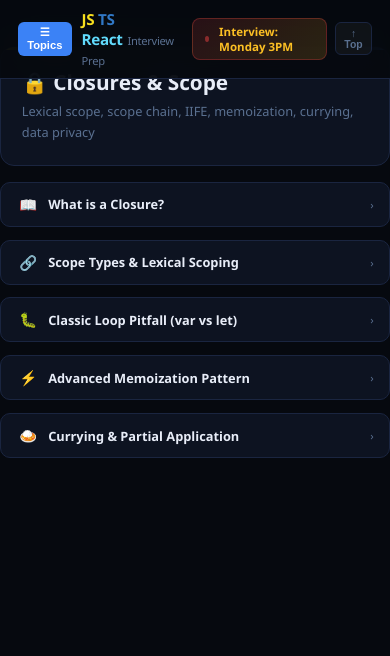
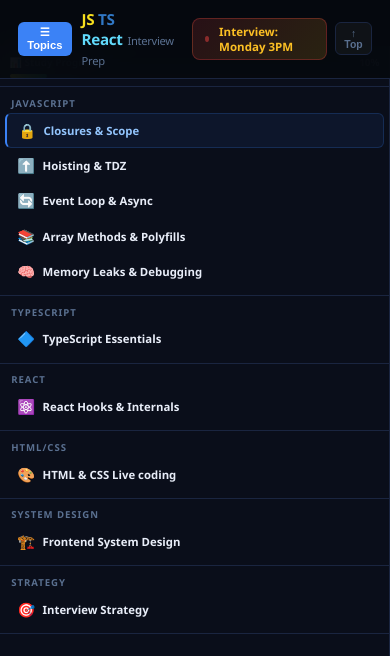
Before and after one commit to sssatendra/guide, a plain HTML site: page outputs/interview-prep.html in a window 390 px wide. Both pictures are taken after a click on the button "☰ Topics". Shown: the top 656 px of the page. Drawn offline with Linux system fonts and the light colour scheme.

Commit message:
feat: implement automated interview preparation study guide generation system with interactive HTML dashboard

```diff
--- a/outputs/interview-prep.html
+++ b/outputs/interview-prep.html
@@ -48,7 +48,7 @@ pre{font-family:'Cascadia Code',monospace;font-size:.73rem;line-height:1.75;colo
 .copy-btn{padding:.15rem .45rem;font-size:.58rem;text-transform:uppercase;border-radius:4px;margin-left:auto}
 .diagram-wrapper{background:rgba(10,14,26,0.6);border:1px solid var(--border);border-radius:12px;padding:1.5rem;margin:1rem 0;display:flex;justify-content:center;align-items:center;box-shadow:inset 0 1px 1px rgba(255,255,255,0.05),0 10px 30px rgba(0,0,0,0.5);overflow:hidden;position:relative;backdrop-filter:blur(10px)}
 .diagram-wrapper svg{width:100%;height:auto;max-height:450px;display:block}
-@media(max-width:768px){.sidebar{display:none}.mob-toggle{display:block}.content,.welcome-screen{padding:.85rem .8rem 2rem}}
+@media(max-width:768px){.sidebar{display:none;position:fixed;top:46px;left:0;width:100%;height:calc(100vh - 46px);z-index:400}.sidebar.open{display:flex}.mob-toggle{display:block}.content,.welcome-screen{padding:.85rem .8rem 2rem}}
 </style>
 </head>
 <body>
@@ -1619,6 +1619,11 @@ function useEventListener(eventName, handler, element = window) {
 let currentTopic = null;
 let topicProgress = {};
 
+function openMob() {
+  const sb = document.getElementById('sb');
+  if (sb) sb.classList.toggle('open');
+}
+
 function copyCode(btn, event) {
   if (event) event.stopPropagation();
   const pre = btn.closest('.cb').querySelector('pre');
@@ -1670,6 +1675,10 @@ function showTopic(topicId) {
   const topic = TOPICS.find(t => t.id === topicId);
   if (!topic) return;
 
+  // Close mobile sidebar if open
+  const sb = document.getElementById('sb');
+  if (sb) sb.classList.remove('open');
+
   document.getElementById('welcome-screen').style.display = 'none';
   document.getElementById('topic-view').style.display = 'block';
 
```
